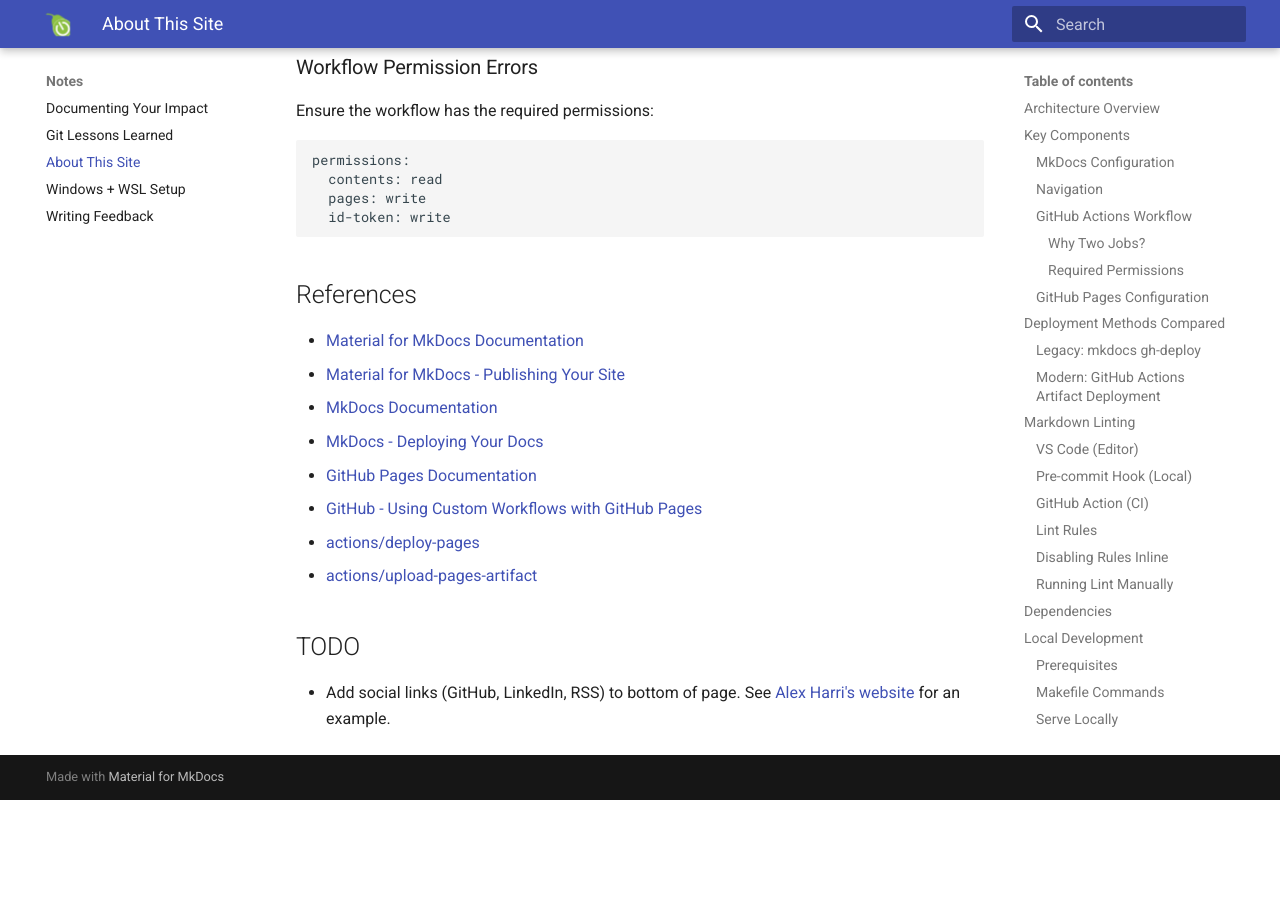
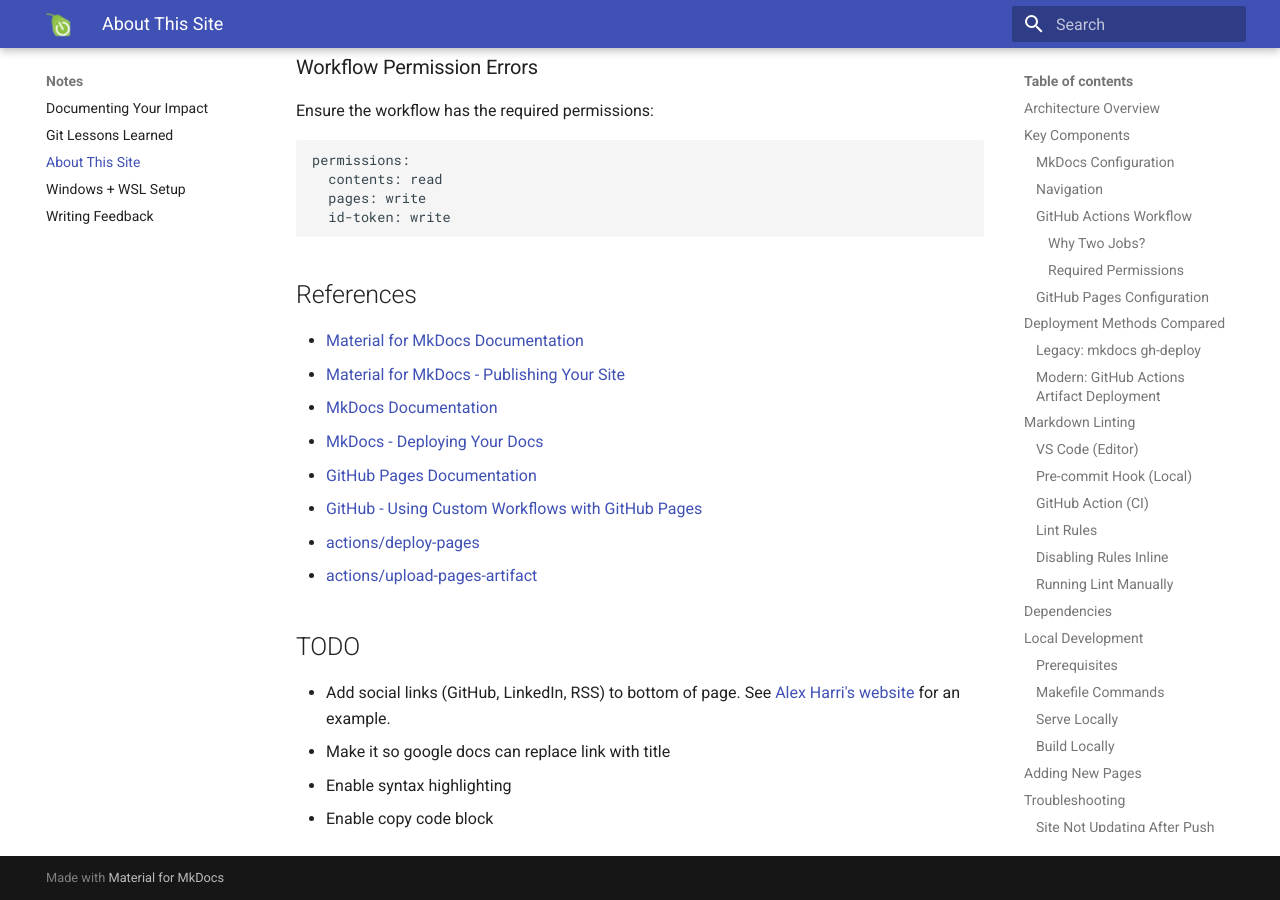
Before and after one commit to paretech/docs, an MkDocs documentation site: the page built from docs/notes/site-setup.md, in a window 1280 px wide and 900 px high, scrolled down 7805 px. Built offline with MkDocs 1.6.1 and Material for MkDocs 9.7.7, drawn with Linux system fonts in a browser that asks for light colours; before the commit the page ends 8605 px from its top, so only the background shows below that.

Commit message:
Add todo items

```diff
--- a/docs/notes/site-setup.md
+++ b/docs/notes/site-setup.md
@@ -328,3 +328,6 @@
 ## TODO
 
 - Add social links (GitHub, LinkedIn, RSS) to bottom of page. See [Alex Harri's website](https://alexharri.com/blog) for an example.
+- Make it so google docs can replace link with title
+- Enable syntax highlighting
+- Enable copy code block
```
